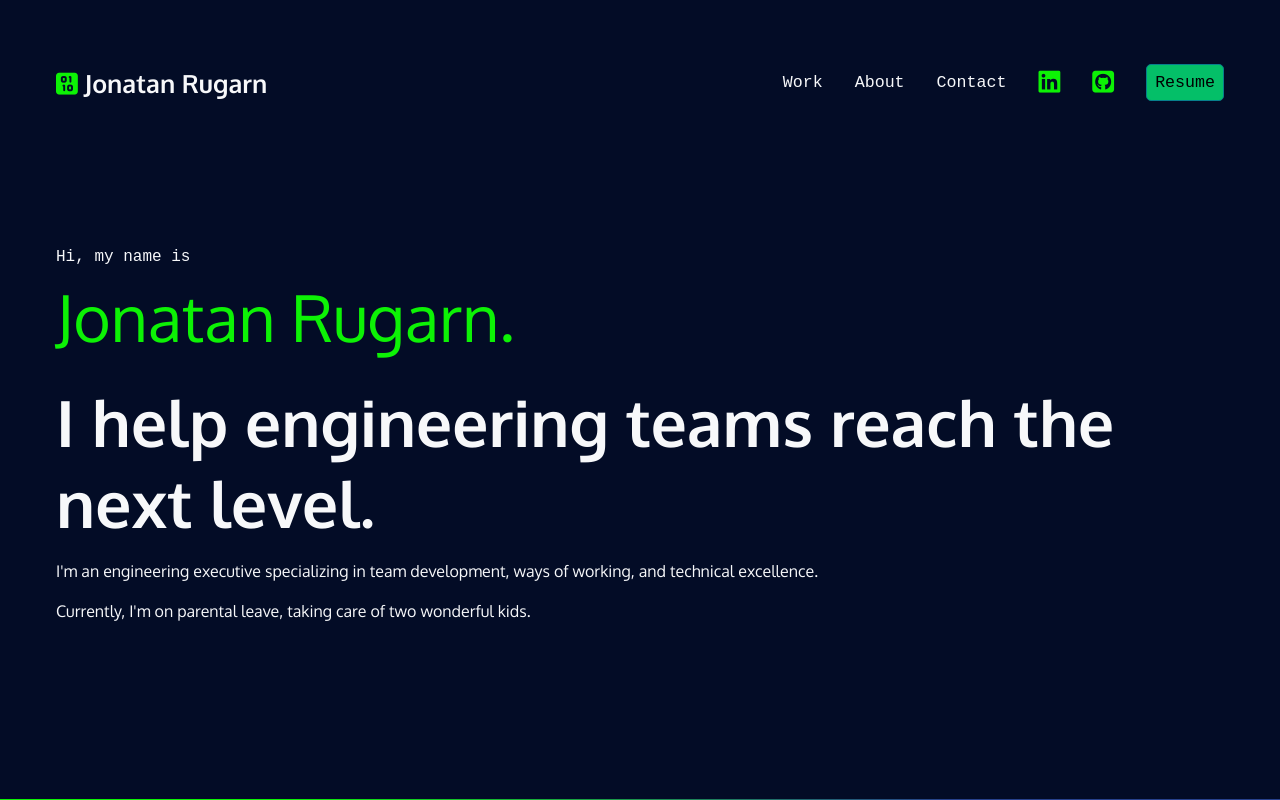
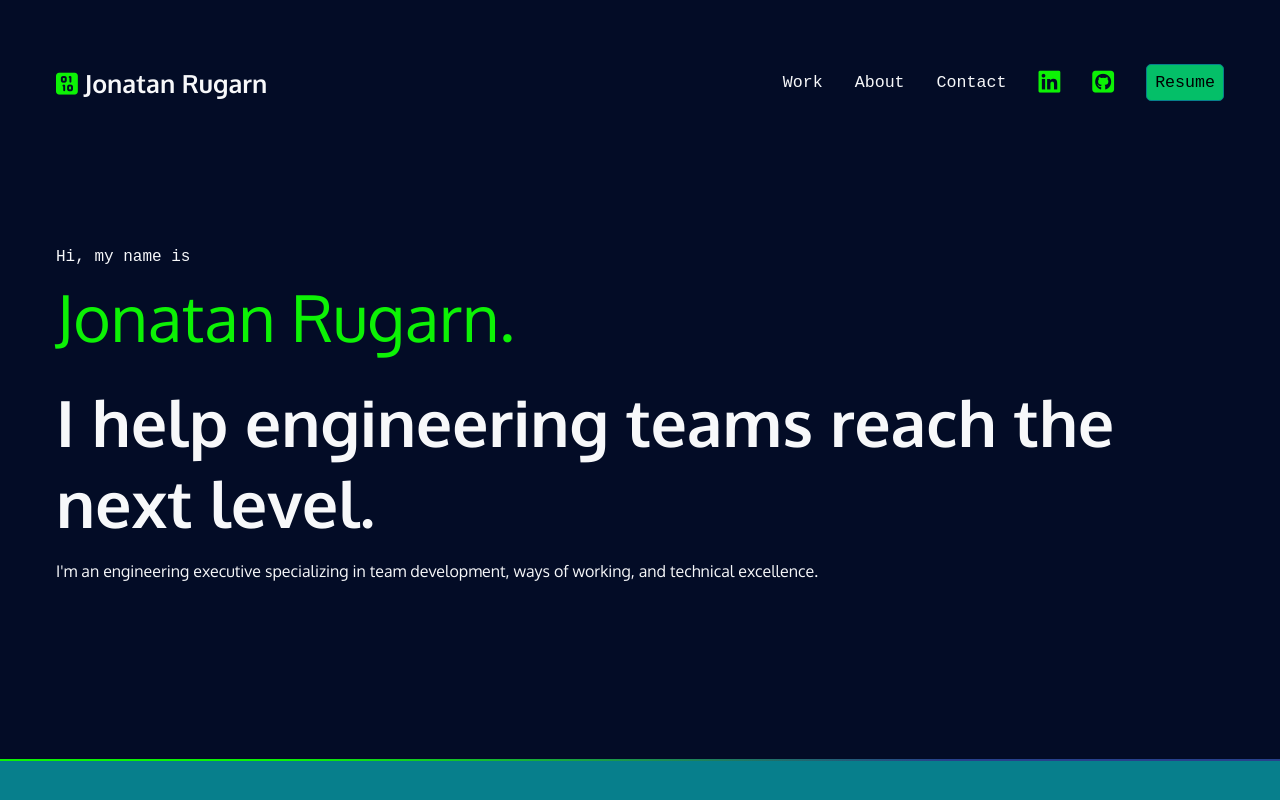
Before and after one commit to jonaru/personal-site, a React (Vite) app: page / in a window 1280 px wide. Shown: the top 800 px of the page. Built offline with nearby package versions, Linux system fonts and the light colour scheme; a web font is replaced by a local one.

Commit message:
Updated intro description

```diff
--- a/src/routes/index.lazy.tsx
+++ b/src/routes/index.lazy.tsx
@@ -13,7 +13,6 @@ function Work(): JSX.Element {
             <p className="name">Hi, my name is <span>Jonatan Rugarn.</span></p>
             <h2>I help engineering teams reach the next level.</h2>
             <p>I'm an engineering executive specializing in team development, ways of working, and technical excellence.</p>
-            <p>Currently, I'm on parental leave, taking care of two wonderful kids.</p>
         </section>
 
         <div className="gradient"></div>
```
